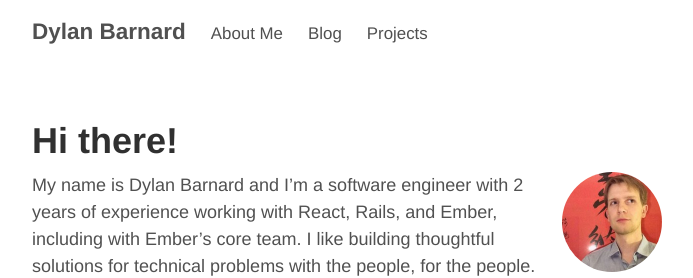
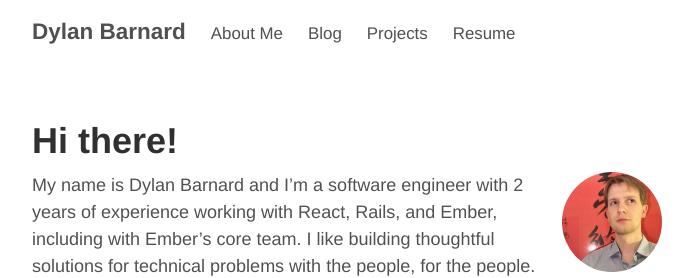
Before and after one commit to dylankb/dylankb.github.io, a Jekyll site: the page built from index.md, in a window 1280 px wide. Shown: the top 278 px of the page, without its empty margins (293-986 px from the left). Built offline with Jekyll 4.4.1, drawn with Linux system fonts in a browser that asks for light colours.

Commit message:
Add resume

```diff
--- a/_config.yml
+++ b/_config.yml
@@ -20,6 +20,7 @@ pages_list:
   About Me: '/about-me/'
   Blog: '/archive/'
   Projects: '/projects/'
+  Resume: '/assets/dylanbarnard_resume.pdf/'
 
 # Assets
 #
```
Also changed, not shown: 1 other file.
